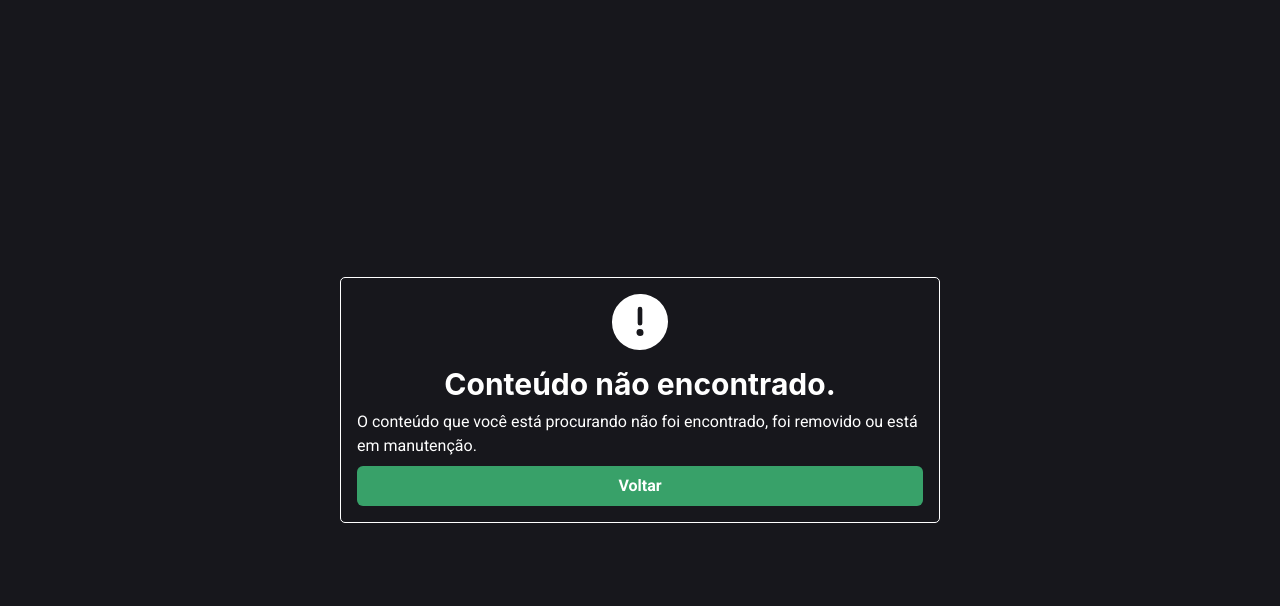
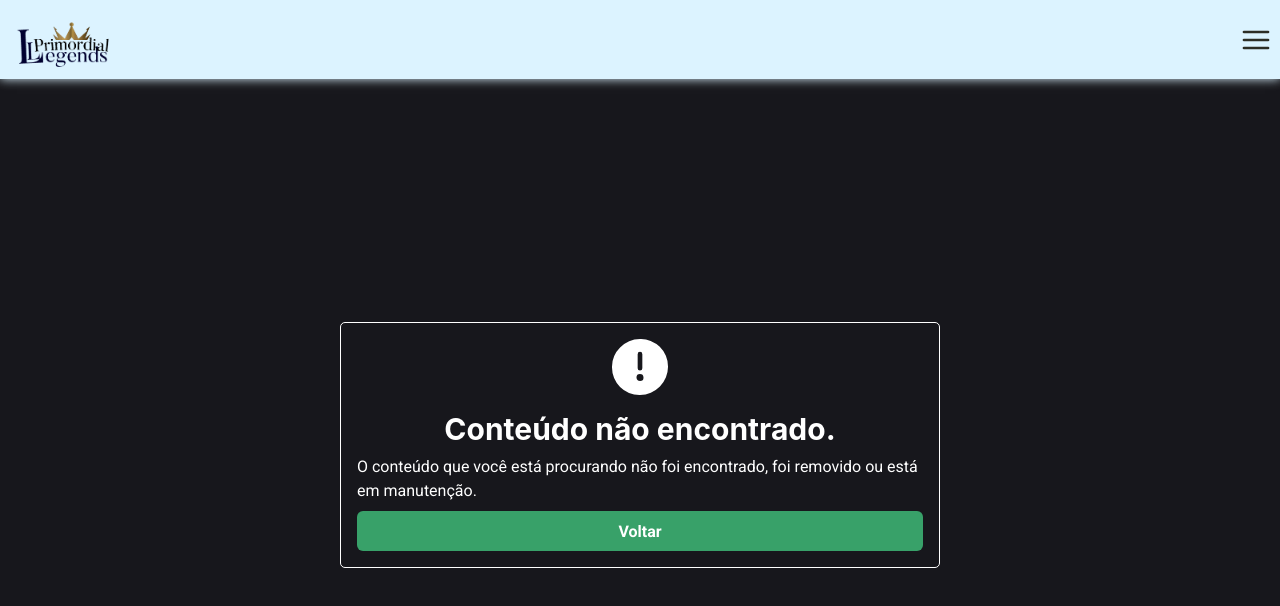
Before and after one commit to victor-0x29a/legends-wiki, a React (Vite) app: page / in a window 1280 px wide. Shown: the top 606 px of the page. Built offline with nearby package versions, Linux system fonts and the light colour scheme.

Commit message:
Patch: some adjusts to put the not found page with the layout

```diff
--- a/src/layout.tsx
+++ b/src/layout.tsx
@@ -3,12 +3,17 @@ import { Container } from "@chakra-ui/react";
 import { LegendsSize } from "./styles/constants.style";
 import { Header } from "./components/Header/Header";
 
-const Layout = () => {
+const Layout = ({
+    children
+}: {
+    children?: React.ReactNode
+}) => {
     return (
         <Container maxW={LegendsSize.breakpoints.desktopXL} padding={0} margin={0}>
             <Header />
             <Container maxW={`1280px`}>
                 <Outlet />
+                {children && children}
             </Container>
         </Container>
     );
--- a/src/not-found.tsx
+++ b/src/not-found.tsx
@@ -10,8 +10,8 @@ export const NotFound = () => {
     const onClick = useCallback(() => Navigate("/"), [Navigate])
 
     return (
-        <Container maxW={1920} display={"flex"} justifyContent={"center"} h={"100vh"} flexDirection={"column"}>
-            <Container maxW={"600px"} padding={LegendsSize.padding.normal} borderRadius={LegendsSize.borderRadius.small} border={'1px'}>
+        <Container maxW={"100%"} display={"flex"} justifyContent={"center"} h={"100%"} flexDirection={"column"}>
+            <Container maxW={"600px"} padding={LegendsSize.padding.normal} borderRadius={LegendsSize.borderRadius.small} border={'1px'} marginTop={"20%"}>
                 <Box display={"flex"} justifyContent={"center"}>
                     <WarningIcon boxSize={14} marginBottom={LegendsSize.margin.normal} />
                 </Box>
--- a/src/routes.tsx
+++ b/src/routes.tsx
@@ -10,7 +10,9 @@ import Layout from "./layout";
 export const router = createBrowserRouter([
     {
         path: "*",
-        element: <NotFound />
+        element: <Layout>
+            <NotFound />
+        </Layout>
     },
     {
         path: "entity",
```
